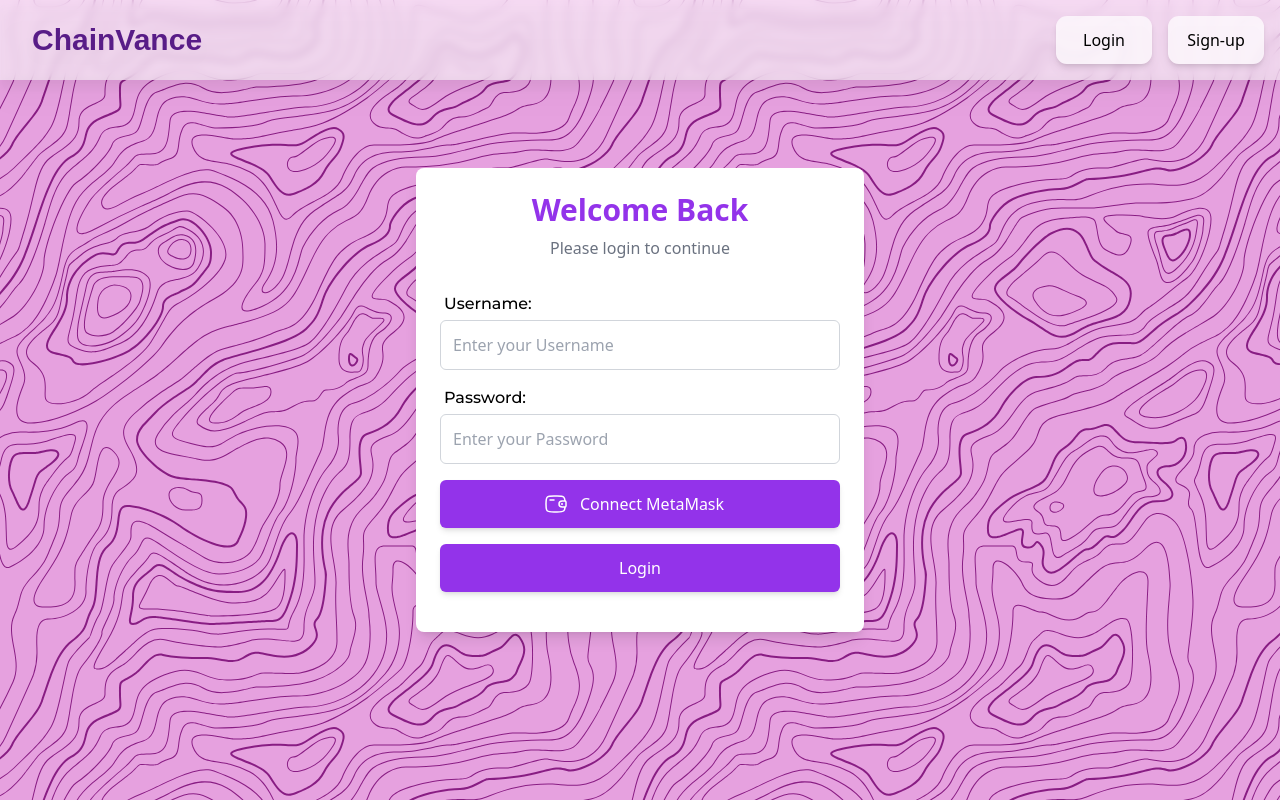
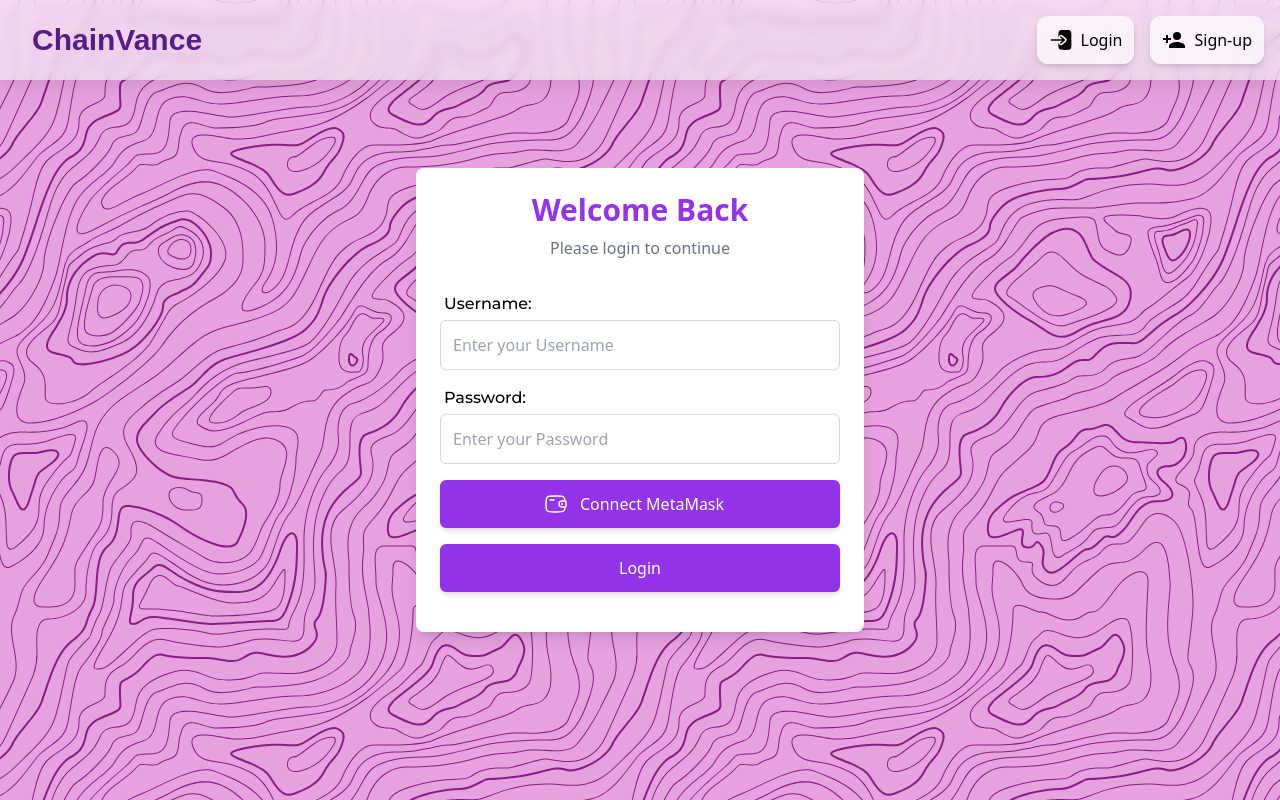
Before and after one commit to nearlynithin/ChainLance, a React (Vite) app in the folder frontend/: page /login in a window 1280 px wide. Built offline with nearby package versions, Linux system fonts and the light colour scheme; a web font is replaced by a local one; what ldrs would draw is missing.

Commit message:
added icons to header

```diff
--- a/frontend/src/frontend/components/header.jsx
+++ b/frontend/src/frontend/components/header.jsx
@@ -27,11 +27,20 @@ function Header() {
 
             {/* Login and Sign-up Buttons */}
             <div className="flex justify-end items-center space-x-4">
-              <button className="relative bg-white bg-opacity-70 text-black w-24 h-12 rounded-[11px] transition-all duration-300 ease-in-out hover:bg-purple-700 hover:text-white shadow-md cursor-pointer">
-                <a href="/login">Login</a>
+              <button className="flex justify-center item-center bg-white bg-opacity-70 text-black w-auto h-auto p-3 rounded-[11px] transition-all duration-300 ease-in-out hover:-translate-y-1 hover:scale-110 shadow-md cursor-pointer">
+              <div>
+              <svg xmlns="http://www.w3.org/2000/svg" width="24" height="24" viewBox="0 0 24 24"><path fill="#000" fill-rule="evenodd" d="M1.625 12c0 .414.336.75.75.75h10.973l-1.961 1.68a.75.75 0 1 0 .976 1.14l3.5-3a.75.75 0 0 0 0-1.14l-3.5-3a.75.75 0 1 0-.976 1.14l1.96 1.68H2.376a.75.75 0 0 0-.75.75" clip-rule="evenodd"/><path fill="#000" d="M9.375 9.75h.378a2.25 2.25 0 0 1 3.586-2.458l3.5 3a2.25 2.25 0 0 1 0 3.416l-3.5 3a2.25 2.25 0 0 1-3.586-2.458h-.378V16c0 2.828 0 4.243.879 5.121c.878.879 2.293.879 5.121.879h1c2.828 0 4.243 0 5.121-.879c.879-.878.879-2.293.879-5.121V8c0-2.828 0-4.243-.879-5.121C20.618 2 19.203 2 16.375 2h-1c-2.828 0-4.243 0-5.121.879c-.879.878-.879 2.293-.879 5.121z"/></svg>
+              </div>
+              <div>
+              <a className='ml-2'    href="/login">Login</a>
+              </div>
+
               </button>
-              <button className="relative bg-white bg-opacity-70 text-black w-24 h-12 rounded-[11px] transition-all duration-300 ease-in-out hover:bg-purple-700 hover:text-white shadow-md cursor-pointer">
-                <a href="/signup">Sign-up</a>
+              <button className="flex justify-center item-center bg-white bg-opacity-70 text-black w-auto h-auto p-3 rounded-[11px] transition-all duration-300 ease-in-out hover:scale-110 hover:-translate-y-1  shadow-md cursor-pointer">
+              <svg xmlns="http://www.w3.org/2000/svg" width="24" height="24" viewBox="0 0 24 24"><path fill="#000" d="M15 14c-2.67 0-8 1.33-8 4v2h16v-2c0-2.67-5.33-4-8-4m-9-4V7H4v3H1v2h3v3h2v-3h3v-2m6 2a4 4 0 0 0 4-4a4 4 0 0 0-4-4a4 4 0 0 0-4 4a4 4 0 0 0 4 4"/></svg>
+
+
+                <a className='ml-2' href="/signup">Sign-up</a>
               </button>
             </div>
           </div>
```
